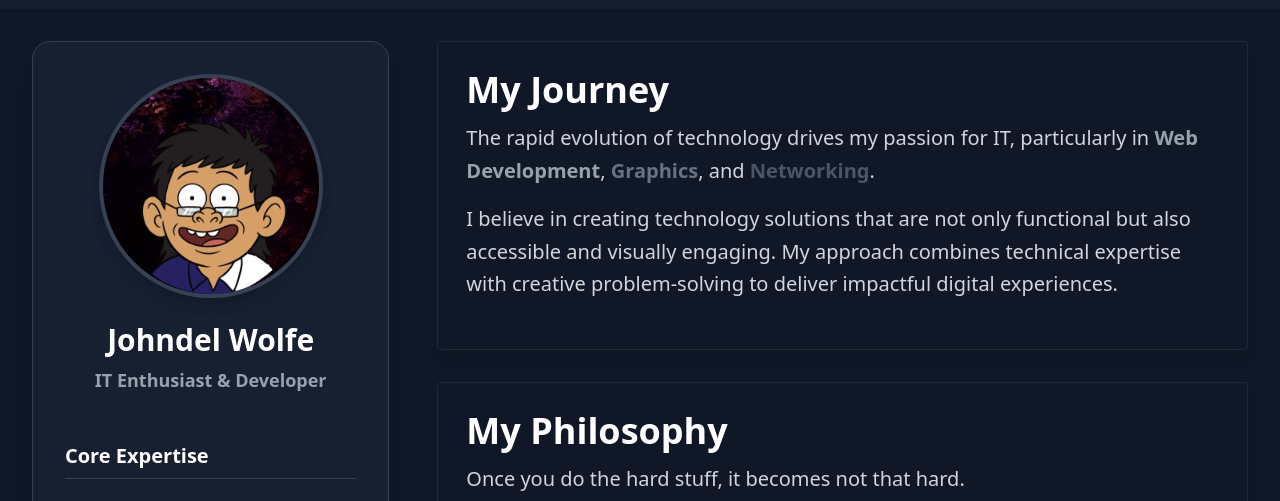
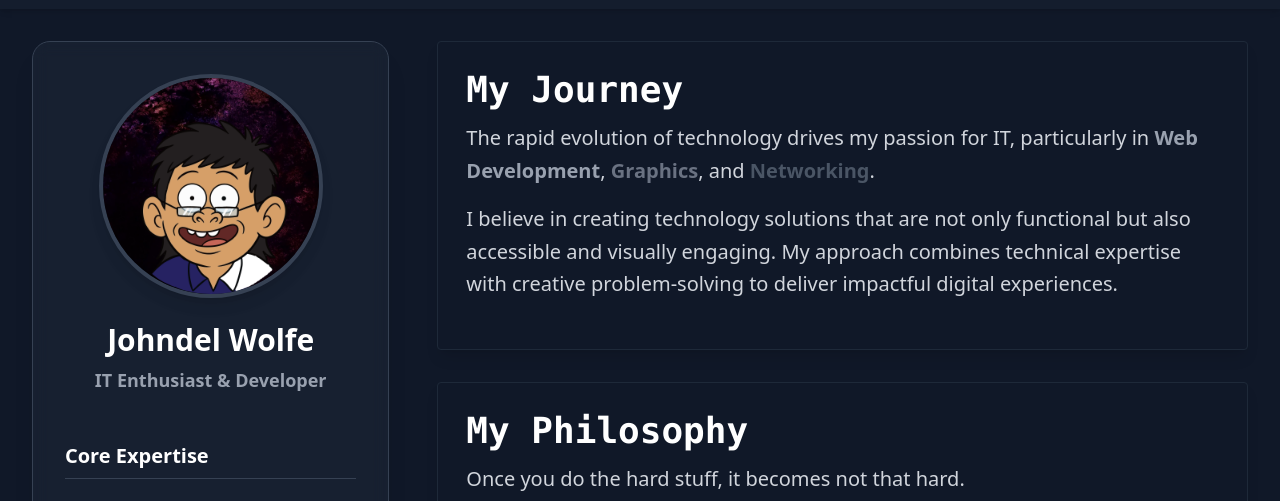
Before and after one commit to John-BYTEs/portfolio, a React (Vite) app: page /portfolio/about in a window 1280 px wide. Shown: the part 123-624 px from the top of the page. Built offline with nearby package versions, Linux system fonts and the light colour scheme.

Commit message:
Patched some bugs

```diff
--- a/src/components/Card.tsx
+++ b/src/components/Card.tsx
@@ -70,7 +70,7 @@ export default function Card({ title, content, children, className = "" }: CardP
     >
       {title && (
         <h1
-          className="text-white font-sans font-bold mb-3
+          className="text-white font-mono font-semibold mb-3
             text-xl
             sm:text-2xl
             md:text-3xl
--- a/src/components/ProjectCarousel.tsx
+++ b/src/components/ProjectCarousel.tsx
@@ -10,7 +10,7 @@ export default function ProjectCarousel() {
             <CardProject
               key={i}
               title={item.title}
-              image={item.image} description={""}            />
+              image={item.image} description={""} />
           ))}
         </div>
       </div>
--- a/src/layouts/Header.tsx
+++ b/src/layouts/Header.tsx
@@ -31,7 +31,10 @@ export default function Header() {
       <header className="w-full px-4 py-4 bg-gray-800/30 shadow-md font-mono font-extrabold text-md md:text-lg lg:text-xl">
         <div className="flex items-center justify-between">
           {/* Logo */}
-          <h1 className="text-gray-200 px-4">John Bytes</h1>
+
+          <NavLink to="/">
+            <h1 className="text-gray-200 px-4">John Bytes</h1>
+          </NavLink>
 
           {/* Desktop Navigation */}
           <div className="hidden md:flex rounded-xl p-2 justify-center items-center">
--- a/src/pages/About.tsx
+++ b/src/pages/About.tsx
@@ -58,7 +58,7 @@ export default function About() {
             {/* Biography Card */}
             <Card
               title="My Journey"
-              titleClassName="text-2xl font-bold text-white mb-4"
+              titleClassName="text-2xl  text-white mb-4"
               content={
                 <div className="space-y-4">
                   <p className="text-gray-300 leading-relaxed">
@@ -93,7 +93,7 @@ export default function About() {
             {/* Philosophy Card */}
             <Card
               title="My Philosophy"
-              titleClassName="text-2xl font-bold text-white mb-4"
+              titleClassName="text-2xl text-white mb-4"
               content={
                 <div className="space-y-3">
                   <div className="flex items-start gap-3">
@@ -113,7 +113,7 @@ export default function About() {
               <Carousel />
               <NavLink
                 to="/projects"
-                className="mt-3 block w-full bg-gray-900 text-white font-semibold py-3 px-6 rounded-xl text-center transition-all duration-300 transform hover:-translate-y-1 shadow-lg"
+                className="mt-3 block w-full bg-gray-900 hover:bg-gray-700 text-white font-semibold py-3 px-6 rounded-xl text-center transition-all duration-300 transform hover:-translate-y-1 shadow-lg"
               >
                 View Projects
               </NavLink>
```
